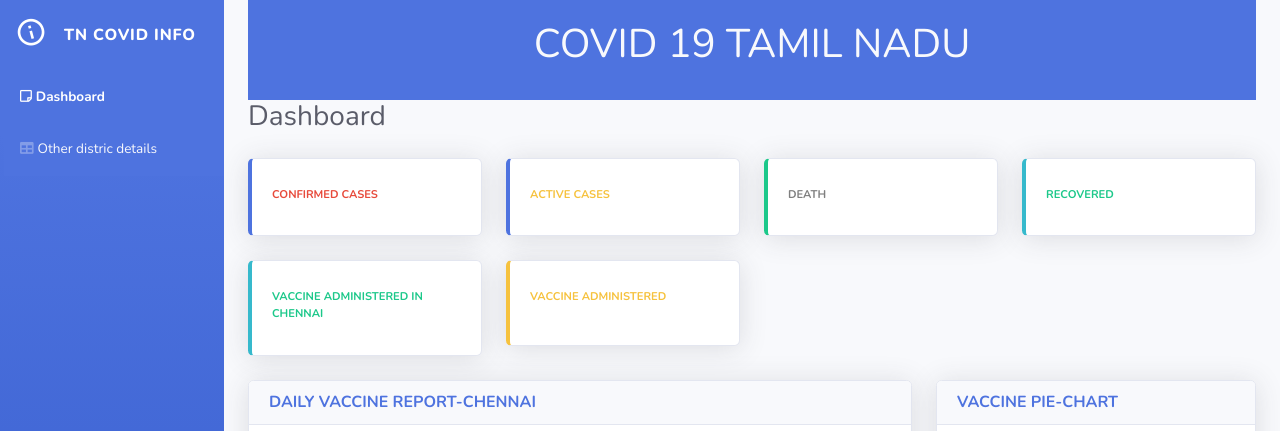
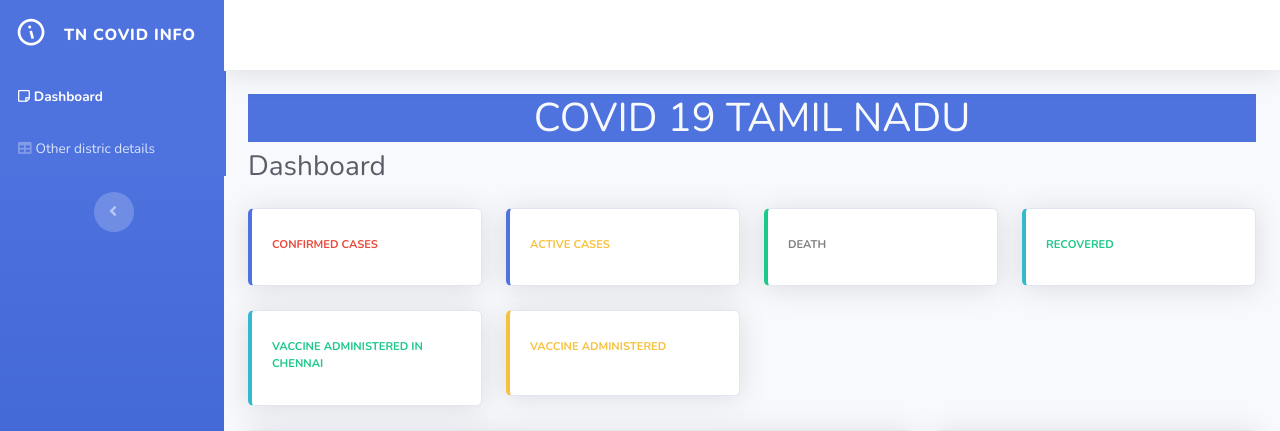
Before and after one commit to saravana2000sk/covid-19-TN, a Flask app: template templates/index.html in a window 1280 px wide. Shown: the top 431 px of the page. Run offline with Flask 2, Linux system fonts and the light colour scheme; the template is opened without the code that fills it, so the values that code supplies are empty; some libraries are stand-ins or nearby versions.

Commit message:
version 2.0

```diff
--- a/templates/index.html
+++ b/templates/index.html
@@ -13,7 +13,7 @@
 
 <body id="page-top">
     <div id="wrapper">
-        <nav class="navbar navbar-dark border-light align-items-start sidebar sidebar-dark accordion bg-gradient-primary p-0" style="width: 224px;">
+        <nav class="navbar navbar-dark border-light align-items-start sidebar sidebar-dark accordion bg-gradient-primary p-0" >
             <div class="container-fluid d-flex flex-column p-0">
                 <a class="navbar-brand d-flex justify-content-center align-items-center sidebar-brand m-0" href="#">
                     <div class="sidebar-brand-icon rotate-n-15"><i class="material-icons">info_outline</i></div>
@@ -21,18 +21,23 @@
                 </a>
                 <hr class="sidebar-divider my-0">
                 <ul class="nav navbar-nav text-light" id="accordionSidebar">
-                    <li class="nav-item" role="presentation"><a class="nav-link bg-primary active" href="/" style="width: 220px;"><i class="far fa-sticky-note"></i><span>Dashboard</span></a></li>
+                    <li class="nav-item" role="presentation"><a class="nav-link bg-primary active" href="/"><i class="far fa-sticky-note"></i><span>Dashboard</span></a></li>
                     <li class="nav-item" role="presentation"></li>
-                    <li class="nav-item" role="presentation"><a class="nav-link bg-primary" href="/table" style="width: 220px;"><i class="fas fa-table"></i><span class="text-light">Other distric details</span></a></li>
+                    <li class="nav-item" role="presentation"><a class="nav-link bg-primary" href="/table"><i class="fas fa-table"></i><span>Other distric details</span></a></li>
                     <li class="nav-item" role="presentation"></li>
                 </ul>
+                 <div class="text-center d-none d-md-inline"><button class="btn rounded-circle border-0" id="sidebarToggle" type="button"></button></div>
             </div>
         </nav>
+
         <div class="d-flex flex-column" id="content-wrapper">
             <div id="content">
+                <nav class="navbar navbar-light navbar-expand bg-white shadow mb-4 topbar static-top">
+                    <div class="container-fluid"><button class="btn btn-link d-md-none rounded-circle mr-3" id="sidebarToggleTop" type="button"><i class="fas fa-bars"></i></button></div>
+                </nav>
                 <div class="container-fluid">
-                    <div class="bg-primary" style="height: 100px;">
-                        <h1 class="text-center text-light" style="padding: 20px;">COVID 19 TAMIL NADU</h1>
+                    <div class="bg-primary" >
+                        <h1 class="text-center text-light">COVID 19 TAMIL NADU</h1>
                     </div>
                     <div class="d-sm-flex justify-content-between align-items-center mb-4">
                         <h3 class="text-dark mb-0">Dashboard</h3></div>
```
Also changed, not shown: templates/table.html (+4 -3 lines).
